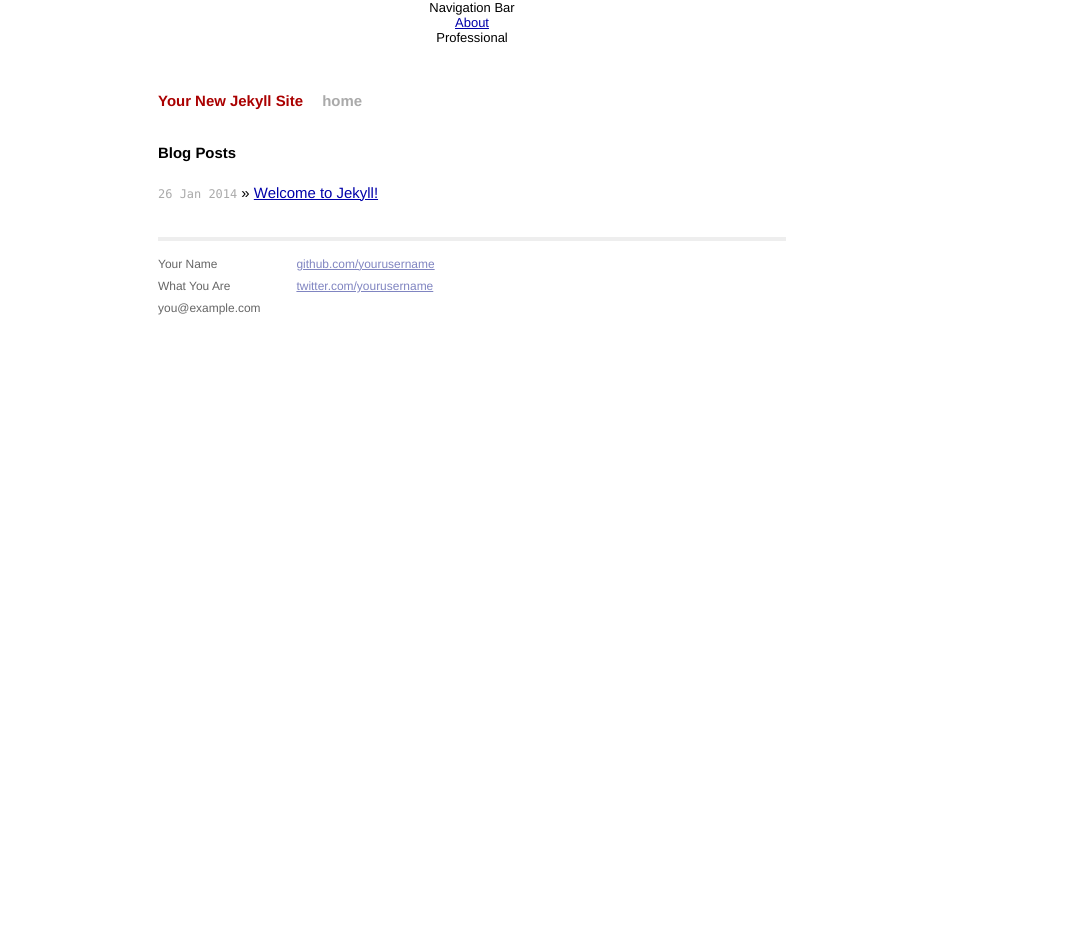
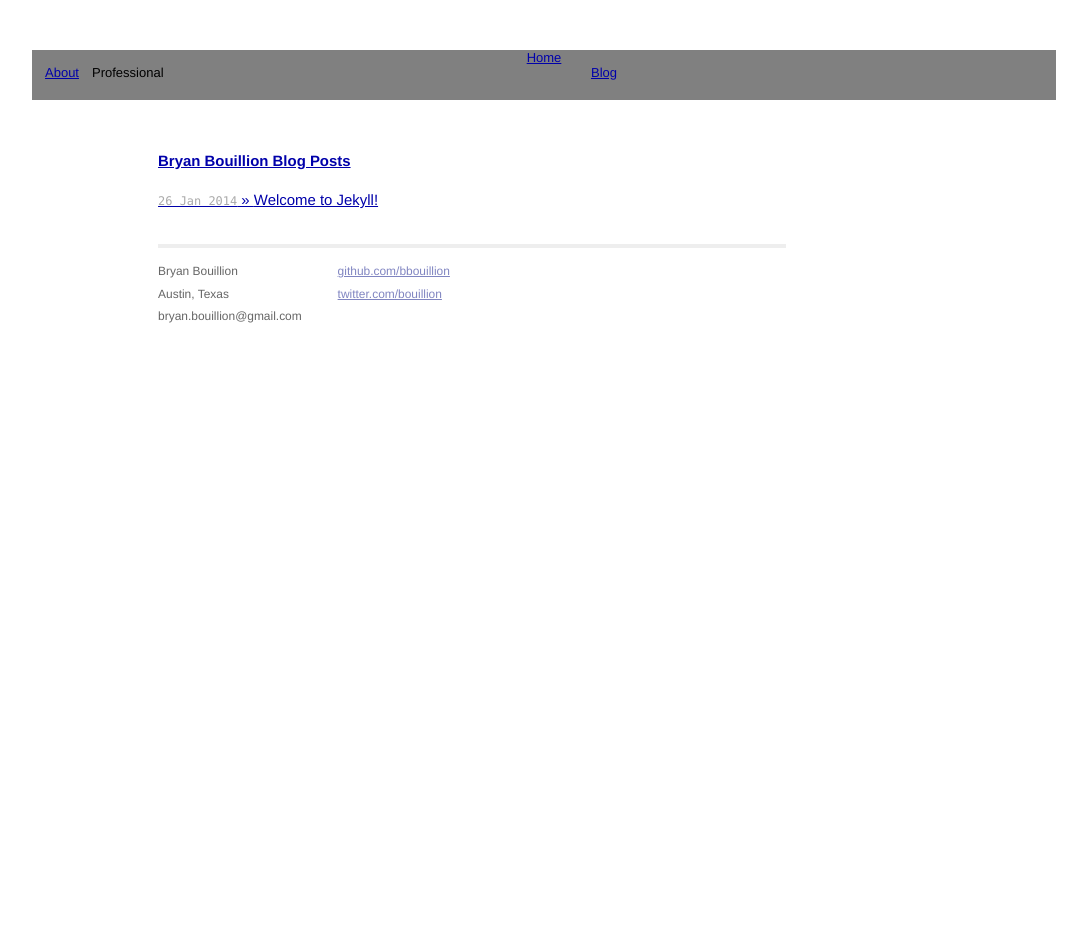
Before and after one commit to bbouillion/bryanbouillion.github.io, a Jekyll site: the page built from index.html, in a window 1280 px wide. Shown: the whole page, without its empty margins (168-1255 px from the left). Built offline with Jekyll 4.4.1, drawn with Linux system fonts in a browser that asks for light colours; Markdown is read by kramdown in place of the engine named in the settings; before the commit the page ends 900 px from its top, so only the background shows below that.

Commit message:
New Jekyll Site

```diff
--- a/_layouts/default.html
+++ b/_layouts/default.html
@@ -14,31 +14,33 @@
 
     </head>
     <body>
-      <div class="navigationbar"> Navigation Bar
-        <div class="about"><a href="about.html">About</a></div>
+      <div class="navigationbar">
+        <div class="home"><a href="index.html">Home</div>
+        <div class="about"><a href="about2.html">About</a></div>
         <div class="professional"><a href="professional.html"></a>Professional</div>
+        <div class="blog"><a href="blog.html"</a>Blog</div>
       </div>
 
         <div class="site">
-          <div class="header">
+<!--           <div class="header">
             <h1 class="title"><a href="/">{{ site.name }}</a></h1>
             <a class="extra" href="/">home</a>
           </div>
-
+ -->
           {{ content }}
 
           <div class="footer">
             <div class="contact">
               <p>
-                Your Name<br />
-                What You Are<br />
-                you@example.com
+                Bryan Bouillion<br />
+                Austin, Texas<br />
+                bryan.bouillion@gmail.com
               </p>
             </div>
             <div class="contact">
               <p>
-                <a href="https://github.com/yourusername">github.com/yourusername</a><br />
-                <a href="https://twitter.com/yourusername">twitter.com/yourusername</a><br />
+                <a href="https://github.com/yourusername">github.com/bbouillion</a><br />
+                <a href="https://twitter.com/yourusername">twitter.com/bouillion</a><br />
               </p>
             </div>
           </div>
--- a/css/main.css
+++ b/css/main.css
@@ -158,3 +158,25 @@ a:visited { color: #a0a; }
 .post pre.terminal code {
   background-color: #333;
 }
+.navigationbar {
+  width: 1024px;
+  background-color: gray;
+  margin: 50px;
+  margin-left: 200px;
+  margin-right: 200px;
+  height: 50px;
+}
+.about {
+  float: left;
+  width: 60px;
+  text-align: center;
+  height: 450px;
+  color: black;
+}
+.professional {
+  float: left;
+  width: 60px;
+  text-align: center;
+  height: 40px;
+  color: black;
+  }
--- a/index.html
+++ b/index.html
@@ -4,7 +4,7 @@
 ---
 
 <div id="home">
-  <h1>Blog Posts</h1>
+  <h1>Bryan Bouillion Blog Posts</h1	>
   <ul class="posts">
     {% for post in site.posts %}
       <li><span>{{ post.date | date_to_string }}</span> &raquo; <a href="{{ post.url }}">{{ post.title }}</a></li>
```
Also changed, not shown: about.html (+4 -14 lines), about2.html (added, +24 -0 lines), boiler plate.html (deleted, +0 -14 lines), style.css (+1 -19 lines).
